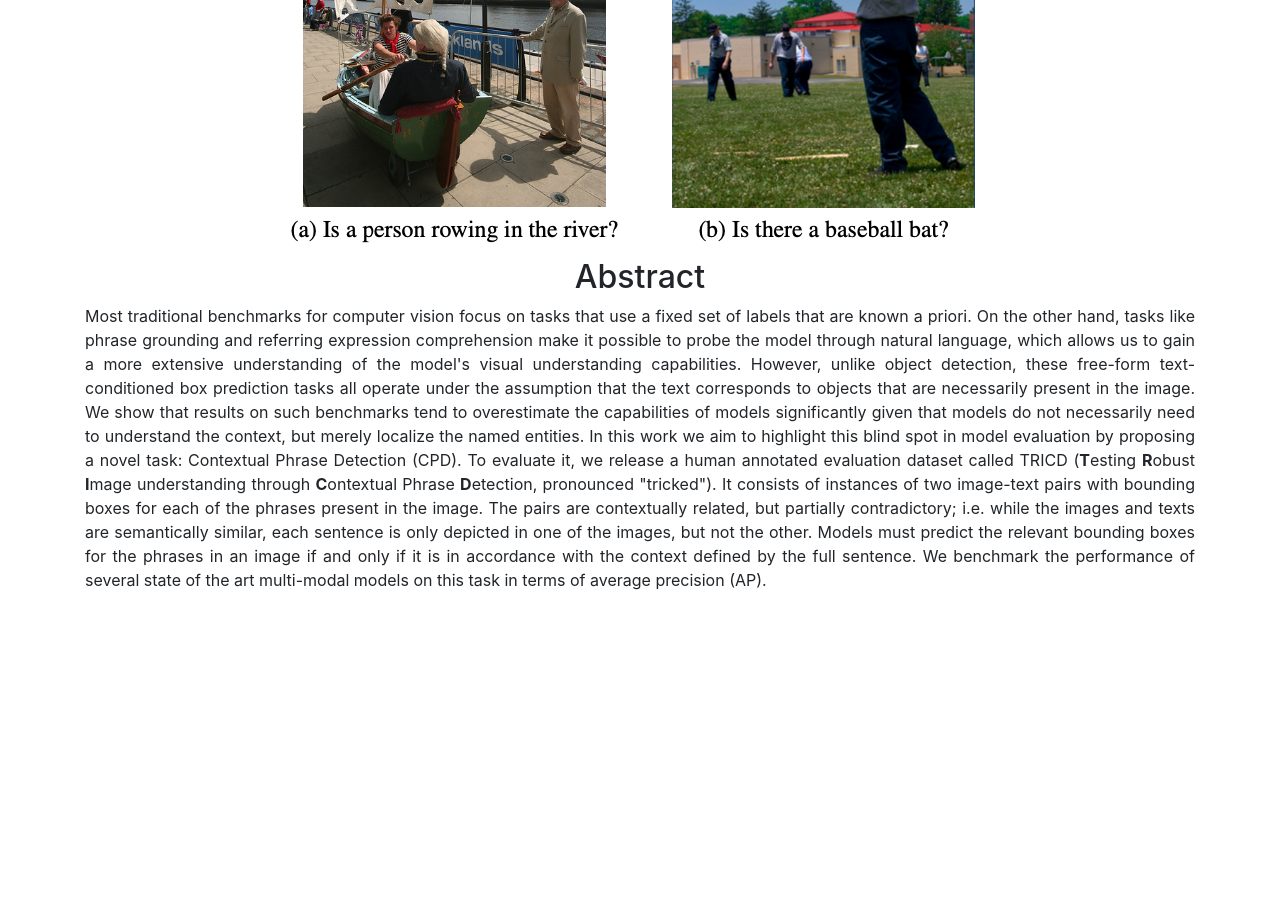
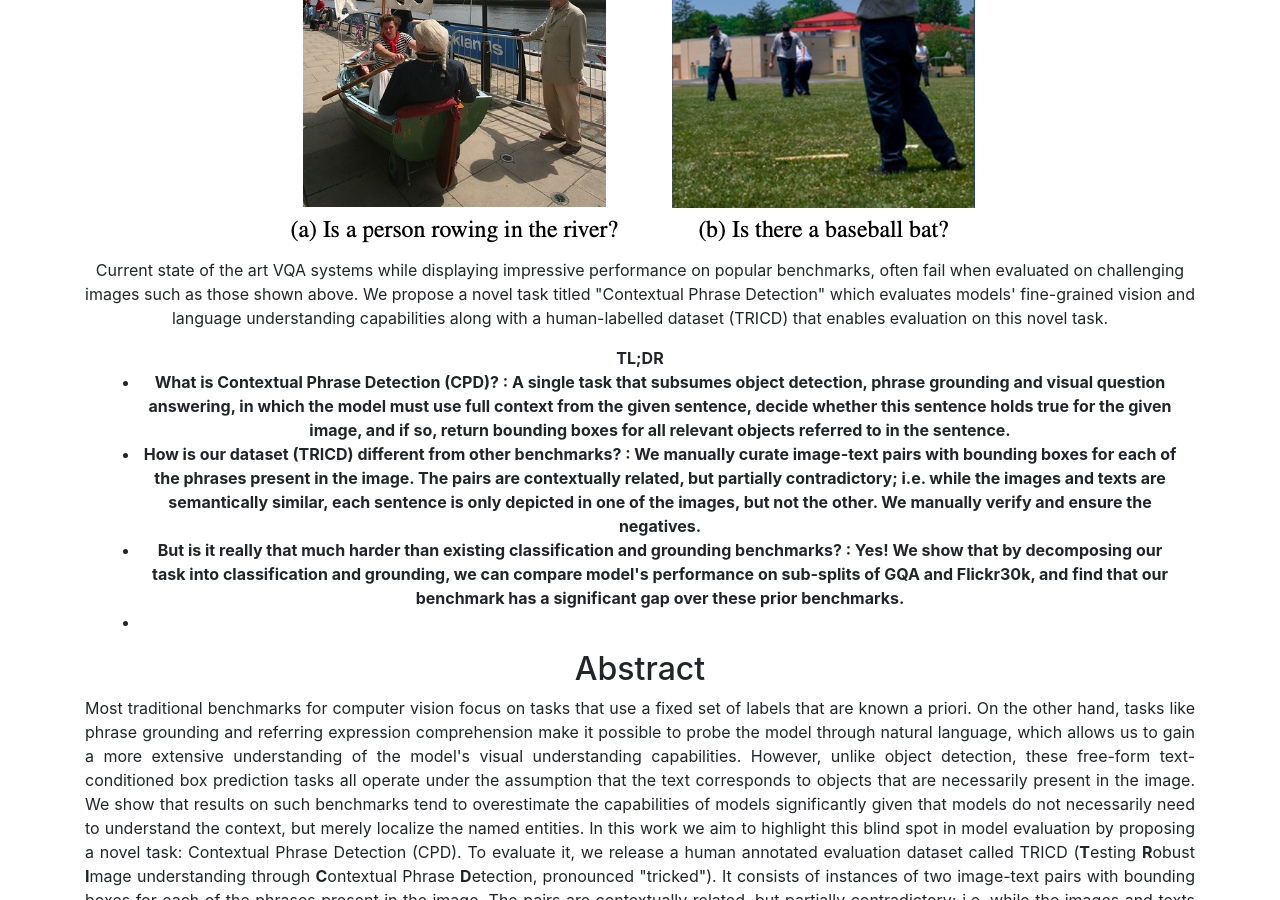
Before and after one commit to ashkamath/TRICD, a Jekyll site: the page built from index.html, in a window 1280 px wide and 900 px high, scrolled down 543 px. Built offline with Jekyll 4.4.1, drawn with Linux system fonts in a browser that asks for light colours; nearby versions of some CDN libraries; before the commit the page ends 1151 px from its top, so only the background shows below that.

Commit message:
Update main page

```diff
--- a/index.html
+++ b/index.html
@@ -116,7 +116,21 @@
                 <div class="col-xl-12">
 		     <center>
                      <image src="assets/teaser1.png" class="img-fluid" alt="Teaser figure"><br>
-                        <h2>
+                      Current state of the art VQA systems while displaying impressive performance on popular benchmarks, often fail when evaluated on challenging images such as those shown above. We propose a novel task titled "Contextual Phrase Detection" which evaluates models' fine-grained vision and language understanding capabilities along with a human-labelled dataset (TRICD) that enables evaluation on this novel task.
+
+			 <div class="col-xl-12">
+                <p class="text-justify">
+                    <center><b>TL;DR </center>
+                    <ul>
+                     <li> What is Contextual Phrase Detection (CPD)? : A single task that subsumes object detection, phrase grounding and visual question answering, in which the model must use full context from the given sentence, decide whether this sentence holds true for the given image, and if so, return bounding boxes for all relevant objects referred to in the sentence.</li>
+                     <li> How is our dataset (TRICD) different from other benchmarks? : We manually curate image-text pairs with bounding boxes for each of the phrases present in the image. The pairs are contextually related, but partially contradictory; i.e. while the images and texts are semantically similar, each sentence is only depicted in one of the images, but not the other. We manually verify and ensure the negatives.
+		     <li> But is it really that much harder than existing classification and grounding benchmarks? : Yes! We show that by decomposing our task into classification and grounding, we can compare model's performance on sub-splits of GQA and Flickr30k, and find that our benchmark has a significant gap over these prior benchmarks.<li>
+                        </ul></b>
+               </p>
+            </div>
+
+
+			<h2>
                             Abstract
                         </h2>
                     </center>
```
